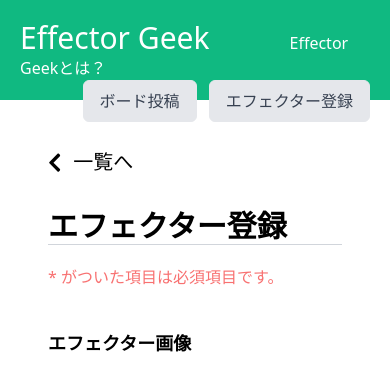
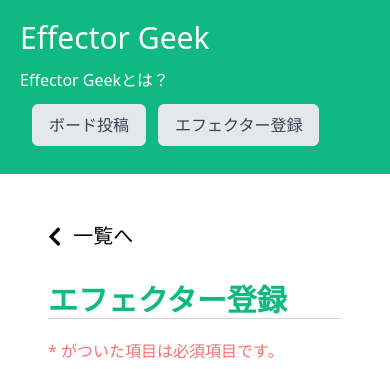
Before and after one commit to sekiyan372/effector-geek, a Next.js app: page /effectors/new in a window 390 px wide. Shown: the top 369 px of the page. Built offline with nearby package versions, Linux system fonts and the light colour scheme; no server answers.

Commit message:
スタイル修正

```diff
--- a/src/components/ArticleCard.tsx
+++ b/src/components/ArticleCard.tsx
@@ -14,7 +14,7 @@
 
   return (
     <Link href={`/boards/${article.id}`}>
-      <div className="p-2 m-2 w-80 border-2 border-solid border-green-500 rounded cursor-pointer">
+      <div className="p-2 m-2 max-w-xs border-2 border-solid border-green-500 rounded cursor-pointer">
         <img src={ article.imageUrl } alt={`${ article.artist }のエフェクターボード`} />
         <div className="m-3 text-center border-b border-green-500">
           { article.artist }{ article.band !== '' && ` (${ article.band })` }
--- a/src/components/Header.tsx
+++ b/src/components/Header.tsx
@@ -4,14 +4,14 @@
 
 const Header: VFC = () => {
   return (
-    <header className="bg-green-500 p-5">
-      <span className="text-3xl text-white">
+    <header className="bg-green-500 p-5 overflow-hidden">
+      <span className="text-3xl text-white whitespace-nowrap">
         <Link href='/'>Effector Geek</Link>
       </span>
-      <span className="ml-20 text-white">
+      <span className="my-3 sm:ml-20 text-white block sm:inline">
         <Link href='/about'>Effector Geekとは？</Link>
       </span>
-      <span className="float-right">
+      <span className="sm:float-right">
         <LinkButton href='/boards/new'>ボード投稿</LinkButton>
         <LinkButton href='/effectors/new'>エフェクター登録</LinkButton>
       </span>
--- a/src/components/Heading.tsx
+++ b/src/components/Heading.tsx
@@ -1,7 +1,7 @@
 import { FC } from 'react'
 
 const Heading: FC = ({ children }) => (
-  <h2 className="mb-5 text-3xl font-bold border-b border-gray-300">
+  <h2 className="mb-5 font-bold border-b border-gray-300 text-3xl text-green-500">
     {children}
   </h2>
 )
--- a/tailwind.config.js
+++ b/tailwind.config.js
@@ -8,7 +8,7 @@
       },
       width: {
         'w-18': '4.5rem',
-      }
+      },
     },
   },
   variants: {
```
